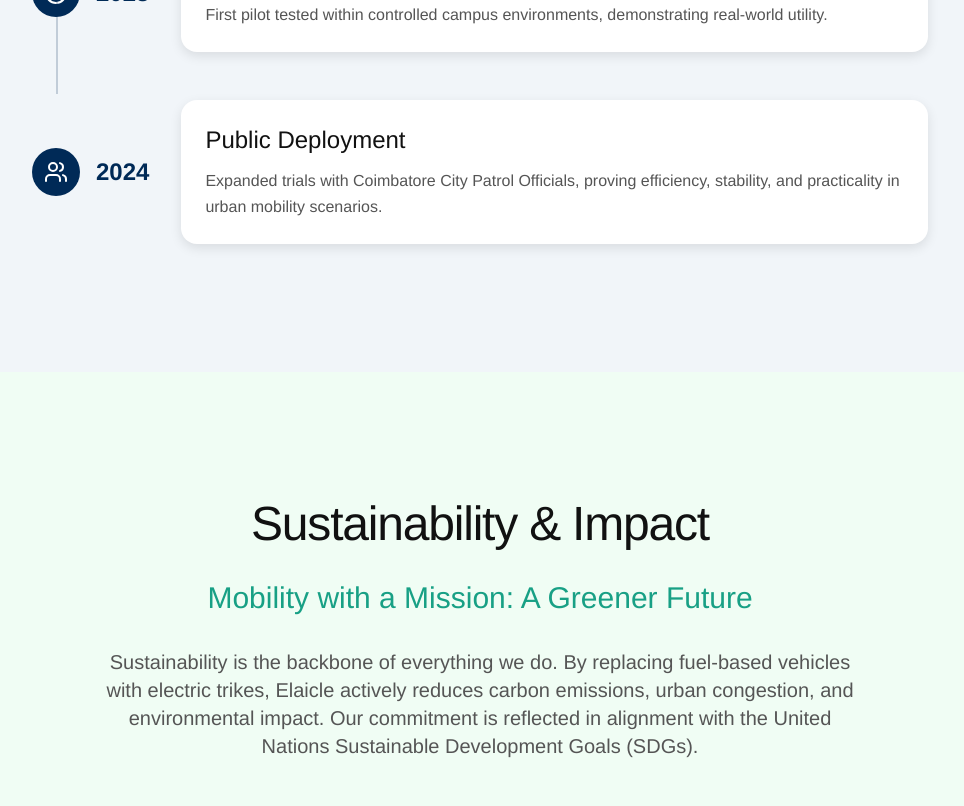
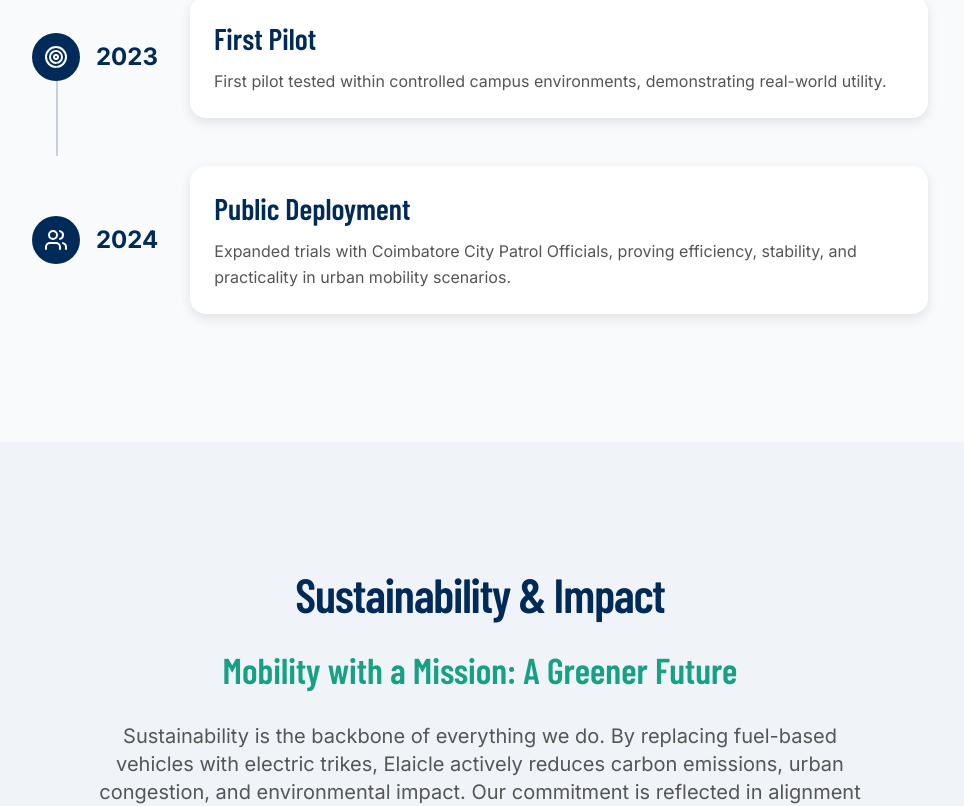
Before and after one commit to Rukaiyabvm/elaicle-design-engine, a React (Vite) app: page /about in a window 1280 px wide. Shown: the part 1700-2506 px from the top of the page, without its empty margins (160-1124 px from the left). Built offline with nearby package versions, Linux system fonts and the light colour scheme.

Commit message:
Refine global design and branding

```diff
--- a/index.html
+++ b/index.html
@@ -6,6 +6,11 @@
     <title>elaicle-design-engine</title>
     <meta name="description" content="Lovable Generated Project" />
     <meta name="author" content="Lovable" />
+
+    <!-- Google Fonts -->
+    <link rel="preconnect" href="https://fonts.googleapis.com">
+    <link rel="preconnect" href="https://fonts.gstatic.com" crossorigin>
+    <link href="https://fonts.googleapis.com/css2?family=Inter:wght@400;500;600;700&family=Barlow+Condensed:wght@600;700&family=Lora:ital,wght@0,600;1,600&family=Playfair+Display:wght@700&display=swap" rel="stylesheet">
 
     <meta property="og:title" content="elaicle-design-engine" />
     <meta property="og:description" content="Lovable Generated Project" />
--- a/src/components/AboutPreview.tsx
+++ b/src/components/AboutPreview.tsx
@@ -24,16 +24,14 @@ const AboutPreview = () => {
               OUR STORY
             </div>
 
-            <h2 className="heading-2 mb-8">
-              Driven by Innovation.
-              <br />
-              <span className="text-primary">Guided by Sustainability.</span>
+            <h2 className="heading-2 mb-8 text-primary">
+              Driven by Innovation. Guided by Sustainability.
             </h2>
 
             <p className="body-regular mb-8 text-muted-foreground leading-relaxed">Elaicle is a Coimbatore-based micro-mobility startup dedicated to transforming the way people move in campuses, industrial complexes, and urban environments. Our journey began with a simple idea in 2021 to create a trike that is compact, reliable, and environmentally responsible. Today, we deliver mobility solutions that merge design excellence with meaningful sustainability.</p>
 
-            <Button variant="default" size="lg" asChild>
-              <Link to="/about" className="flex items-center">
+            <Button variant="default" size="lg" asChild className="hover:scale-105 transition-transform">
+              <Link to="/about" className="flex items-center justify-center">
                 Learn More
                 <ArrowRight className="ml-2 w-4 h-4" />
               </Link>
--- a/src/components/MaaSPreview.tsx
+++ b/src/components/MaaSPreview.tsx
@@ -33,10 +33,8 @@ const MaaSPreview = () => {
           <div className="inline-block bg-primary/10 text-primary px-4 py-2 rounded-full body-small font-medium mb-6">
             MANUFACTURING AS A SERVICE
           </div>
-          <h2 className="heading-2 mb-8">
-            Empowering Startups Through
-            <br />
-            <span className="text-primary">Manufacturing as a Service (MaaS)</span>
+          <h2 className="heading-2 mb-8 text-primary">
+            Empowering Startups Through Manufacturing as a Service (MaaS)
           </h2>
           <p className="body-large text-muted-foreground max-w-3xl mx-auto mb-12">
             We help innovators bring their ideas to life. From sourcing vendors to part fabrication,
@@ -61,8 +59,8 @@ const MaaSPreview = () => {
         </div>
 
         <div className="text-center">
-          <Button variant="default" size="lg" asChild>
-            <Link to="/maas" className="flex items-center">
+          <Button variant="default" size="lg" asChild className="hover:scale-105 transition-transform">
+            <Link to="/maas" className="flex items-center justify-center">
               Explore MaaS
               <ArrowRight className="ml-2 w-4 h-4" />
             </Link>
--- a/src/index.css
+++ b/src/index.css
@@ -92,31 +92,70 @@ All colors MUST be HSL.
 
   /* Typography System */
   .heading-1 {
-    @apply text-4xl md:text-5xl lg:text-6xl font-light leading-tight tracking-tight;
+    @apply text-5xl md:text-6xl lg:text-7xl font-bold leading-tight tracking-tight;
+    font-family: 'Playfair Display', serif;
+    color: hsl(var(--primary));
   }
 
   .heading-2 {
-    @apply text-3xl md:text-4xl lg:text-5xl font-light leading-tight tracking-tight;
+    @apply text-3xl md:text-4xl lg:text-5xl font-semibold leading-tight tracking-tight;
+    font-family: 'Barlow Condensed', sans-serif;
+    color: hsl(var(--primary));
   }
 
   .heading-3 {
-    @apply text-xl md:text-2xl lg:text-3xl font-normal leading-tight;
+    @apply text-2xl md:text-3xl lg:text-4xl font-semibold leading-tight;
+    font-family: 'Barlow Condensed', sans-serif;
+    color: hsl(var(--primary));
   }
 
   .heading-4 {
-    @apply text-lg md:text-xl lg:text-2xl font-normal leading-tight;
+    @apply text-xl md:text-2xl lg:text-3xl font-semibold leading-tight;
+    font-family: 'Barlow Condensed', sans-serif;
+    color: hsl(var(--primary));
   }
 
   .body-large {
-    @apply text-lg md:text-xl font-light leading-relaxed;
+    @apply text-lg md:text-xl font-normal leading-relaxed;
+    font-family: 'Inter', sans-serif;
   }
 
   .body-regular {
-    @apply text-base font-light leading-relaxed;
+    @apply text-base font-normal leading-relaxed;
+    font-family: 'Inter', sans-serif;
   }
 
   .body-small {
-    @apply text-sm font-normal leading-relaxed;
+    @apply text-sm font-medium leading-relaxed;
+    font-family: 'Inter', sans-serif;
+  }
+
+  .quote-text {
+    @apply text-xl md:text-2xl font-semibold italic leading-relaxed;
+    font-family: 'Lora', serif;
+    color: hsl(var(--primary));
+  }
+
+  /* Hero Tagline */
+  .hero-tagline {
+    @apply text-4xl md:text-5xl lg:text-6xl font-bold leading-tight;
+    font-family: 'Playfair Display', serif;
+  }
+
+  /* Section with blue background */
+  .section-blue {
+    @apply bg-primary text-primary-foreground;
+  }
+
+  .section-blue .heading-2,
+  .section-blue .heading-3,
+  .section-blue .heading-4 {
+    color: hsl(var(--primary-foreground));
+  }
+
+  /* Section with light blue background */
+  .section-light-blue {
+    background-color: #F0F4F8;
   }
 
   /* Section Spacing */
--- a/src/pages/About.tsx
+++ b/src/pages/About.tsx
@@ -57,7 +57,7 @@ const About = () => {
       <section className="section-spacing bg-background mx-px my-0">
         <div className="container mx-auto px-6">
           <div className="max-w-4xl mx-auto text-center mb-16">
-            <h2 className="heading-2 mb-8">Who We Are</h2>
+            <h2 className="heading-2 mb-8 text-primary">Who We Are</h2>
             <p className="body-large text-muted-foreground mb-8 leading-relaxed">
               Elaicle is a dedicated electric micro-mobility startup focused exclusively on Trike 2π—our compact,
               eco-friendly electric patrol trike. Our mission is to redefine urban mobility by combining cutting-edge
@@ -73,10 +73,10 @@ const About = () => {
       </section>
 
       {/* Timeline */}
-      <section className="section-spacing bg-slate-100">
+      <section className="section-spacing bg-slate-50">
         <div className="container mx-auto px-6">
           <div className="text-center mb-16">
-            <h2 className="heading-2 mb-8">Our Journey</h2>
+            <h2 className="heading-2 mb-8 text-primary">Our Journey</h2>
             <p className="body-large text-muted-foreground">
               From a humble prototype to a public patrol solution, every step reflects passion, precision, and purpose
             </p>
@@ -110,10 +110,10 @@ const About = () => {
       </section>
 
       {/* Sustainability & Impact */}
-      <section className="section-spacing bg-green-50">
+      <section className="section-spacing section-light-blue">
         <div className="container mx-auto px-6">
           <div className="text-center mb-16">
-            <h2 className="heading-2 mb-8">Sustainability & Impact</h2>
+            <h2 className="heading-2 mb-8 text-primary">Sustainability & Impact</h2>
             <h3 className="heading-3 mb-8 text-success">Mobility with a Mission: A Greener Future</h3>
             <p className="body-large text-muted-foreground max-w-3xl mx-auto mb-8">
               Sustainability is the backbone of everything we do. By replacing fuel-based vehicles with electric trikes,
@@ -169,7 +169,7 @@ const About = () => {
         <div className="container mx-auto px-6">
           <div className="grid grid-cols-1 lg:grid-cols-2 gap-16 items-center">
             <div>
-              <h2 className="heading-2 mb-8">Vision & Mission</h2>
+              <h2 className="heading-2 mb-8 text-primary">Vision & Mission</h2>
 
               <div className="space-y-8">
                 <div>
@@ -212,7 +212,7 @@ const About = () => {
       </section>
 
       {/* Founder Quote */}
-      <section className="section-spacing bg-primary">
+      <section className="section-spacing section-blue">
         <div className="container mx-auto px-6">
           <div className="max-w-5xl mx-auto">
             <div className="grid grid-cols-1 lg:grid-cols-2 gap-12 items-center">
@@ -224,7 +224,7 @@ const About = () => {
                     alt="Shakeel Akhtar S - Founder & CEO"
                     className="w-80 h-80 object-cover rounded-2xl shadow-2xl"
                   />
-                  <div className="absolute -bottom-4 -right-4 bg-primary-foreground text-primary px-6 py-3 rounded-xl shadow-lg">
+                  <div className="absolute -bottom-4 -right-4 bg-white text-primary px-6 py-3 rounded-xl shadow-lg">
                     <p className="font-bold">Shakeel Akhtar S</p>
                     <p className="text-sm">Founder & CEO</p>
                   </div>
@@ -232,8 +232,8 @@ const About = () => {
               </div>
 
               {/* Quote Content */}
-              <div className="text-primary-foreground">
-                <blockquote className="heading-3 mb-6 font-light italic">
+              <div className="text-white">
+                <blockquote className="quote-text mb-6 text-white">
                   "Innovation thrives where passion meets purpose."
                 </blockquote>
                 <p className="body-large mb-6 opacity-90 leading-relaxed">
@@ -251,10 +251,10 @@ const About = () => {
       </section>
 
       {/* Goals Timeline */}
-      <section className="section-spacing bg-muted/30">
+      <section className="section-spacing bg-slate-50">
         <div className="container mx-auto px-6">
           <div className="text-center mb-16">
-            <h2 className="heading-2 mb-8">Our Goals</h2>
+            <h2 className="heading-2 mb-8 text-primary">Our Goals</h2>
             <p className="body-large text-muted-foreground">
               Ambitious targets that drive our vision forward
             </p>
@@ -293,15 +293,15 @@ const About = () => {
       </section>
 
       {/* CTA */}
-      <section className="section-spacing bg-blue-100">
+      <section className="section-spacing section-light-blue">
         <div className="container mx-auto px-6">
           <div className="text-center">
-            <h2 className="heading-2 mb-8">Ready to Join Our Journey?</h2>
+            <h2 className="heading-2 mb-8 text-primary">Ready to Join Our Journey?</h2>
             <p className="body-large text-muted-foreground mb-8 max-w-2xl mx-auto">
               Experience the future of sustainable mobility with Elaicle. Let's shape a greener tomorrow together.
             </p>
-            <Button variant="default" size="lg" asChild>
-              <Link to="/contact" className="flex items-center">
+            <Button variant="default" size="lg" asChild className="hover:scale-105 transition-transform">
+              <Link to="/contact" className="flex items-center justify-center">
                 Get in Touch
                 <ArrowRight className="ml-2 w-4 h-4" />
               </Link>
--- a/tailwind.config.ts
+++ b/tailwind.config.ts
@@ -19,8 +19,10 @@ export default {
 		},
 		extend: {
 			fontFamily: {
-				primary: ['Helvetica Neue', 'Arial', 'sans-serif'],
-				secondary: ['Lucida Grande', 'sans-serif'],
+				primary: ['Inter', 'sans-serif'],
+				secondary: ['Barlow Condensed', 'sans-serif'],
+				accent: ['Playfair Display', 'serif'],
+				quote: ['Lora', 'serif'],
 			},
 			colors: {
 				border: 'hsl(var(--border))',
```
Also changed, not shown: src/components/Footer.tsx (+6 -14 lines), src/components/Hero.tsx (+13 -35 lines), src/components/ProductsPreview.tsx (+5 -7 lines), src/components/TestimonialsPreview.tsx (+5 -6 lines), src/pages/Contact.tsx (+6 -6 lines), src/pages/Index.tsx (+6 -6 lines).
